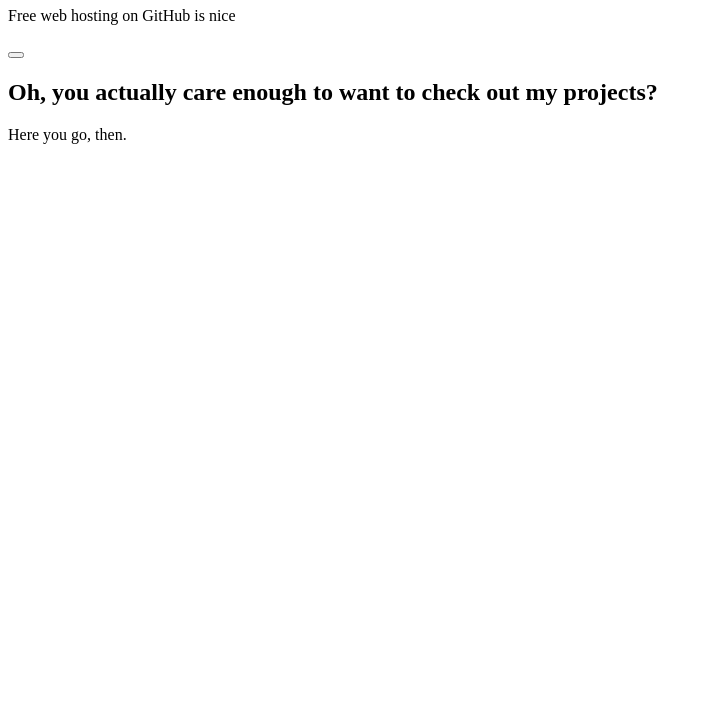
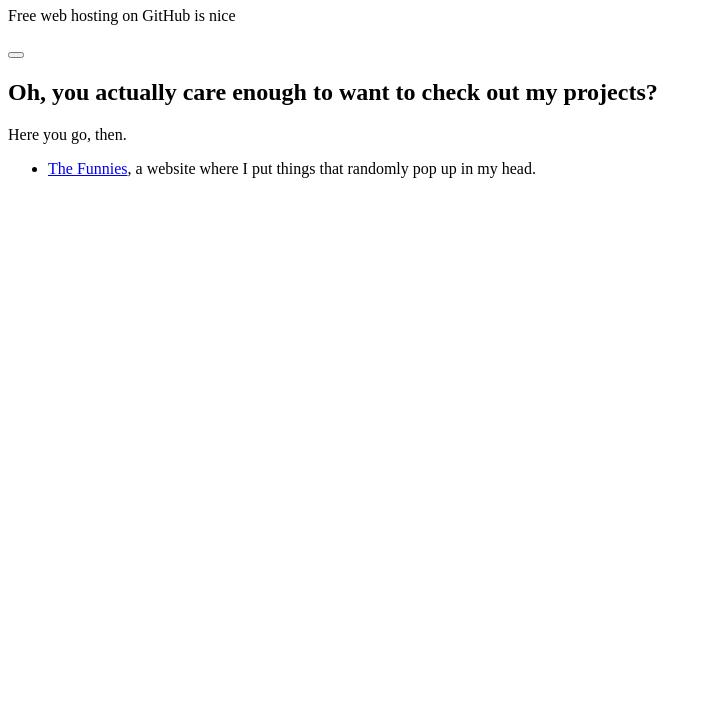
Before and after one commit to WiseDragoon5374/wisedragoon5374.github.io, a plain HTML site: page index.html in a window 1280 px wide. Shown: the part 73-800 px from the top of the page, without its empty margins (0-712 px from the left). Drawn offline with Linux system fonts and the light colour scheme.

Commit message:
does this even foot

```diff
--- a/index.html
+++ b/index.html
@@ -10,7 +10,7 @@
     <h2>Oh, you actually care enough to want to check out my projects?</h2>
     <p>Here you go, then.</p>
     <ul>
-
+      <li> <a href="WiseDragoon5374.github.io/the-funnies">The Funnies</a>, a website where I put things that randomly pop up in my head.</li>
     </ul>
   </body>
 </html>
```
